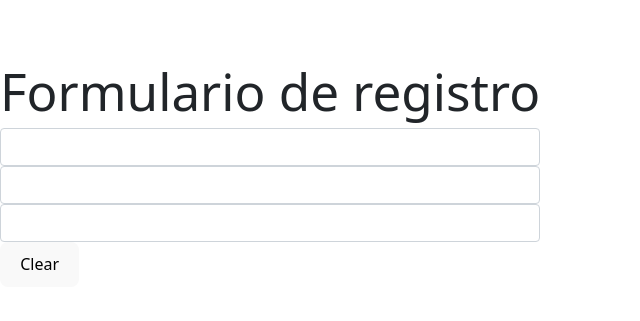
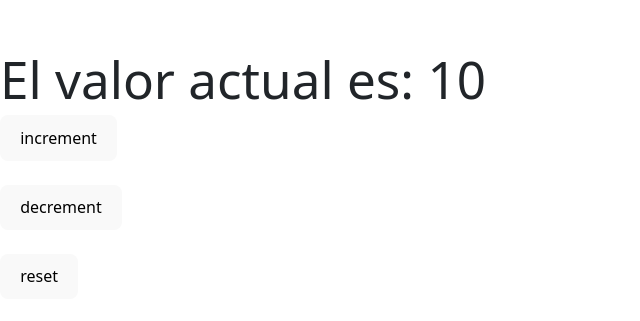
Before and after one commit to bryanpaul9696/react-katas, a React (Vite) app: page / in a window 1280 px wide. Shown: the part 225-546 px from the top of the page, without its empty margins (0-640 px from the left). Built offline with nearby package versions, Linux system fonts and the light colour scheme.

Commit message:
[BGD] Feature: First custom hook

```diff
--- /dev/null
+++ b/src/04-CustomHooks/CounterModule/ExampleCustomHookPage.tsx
@@ -0,0 +1,11 @@
+import {IncrementerComponent} from "./components/IncrementerComponent.tsx";
+
+
+export const ExampleCustomHookPage = () => {
+
+    return(
+        <>
+        <IncrementerComponent></IncrementerComponent>
+        </>
+    );
+}
--- /dev/null
+++ b/src/04-CustomHooks/CounterModule/Hooks/useCounterHook.ts
@@ -0,0 +1,28 @@
+import {useState} from "react";
+
+
+export const useCounterHook = (value:number) => {
+
+    const [counter, setCounter] = useState(value);
+
+
+    const increment = () => {
+        setCounter(counter + 1);
+    }
+
+    const decrement = () => {
+        setCounter(counter - 1);
+    }
+
+    const reset = () => {
+        setCounter(0);
+    }
+
+    return {
+        counter,
+        increment,
+        decrement,
+        reset
+    }
+
+}
--- /dev/null
+++ b/src/04-CustomHooks/CounterModule/components/IncrementerComponent.tsx
@@ -0,0 +1,38 @@
+import {useCounterHook} from "../Hooks/useCounterHook.ts";
+
+export const IncrementerComponent = () => {
+    const {counter, increment, decrement, reset} = useCounterHook(10);
+
+
+    return (
+        <div>
+
+
+            <h1>El valor actual es: {counter} </h1>
+
+            <div>
+                <button onClick={increment}>
+                    increment
+                </button>
+            </div>
+
+            <br/>
+            <div>
+
+                <button onClick={decrement}>
+                    decrement
+                </button>
+
+            </div>
+
+            <br/>
+            <div>
+                <button onClick={reset}>
+                    reset
+                </button>
+
+            </div>
+
+        </div>
+    )   ;
+}
--- a/src/main.tsx
+++ b/src/main.tsx
@@ -1,12 +1,10 @@
 import React from 'react'
 import ReactDOM from 'react-dom/client'
-
 import './index.css'
-
-import {SimpleForm} from "./03-useEffects/SimpleForm.tsx";
+import {ExampleCustomHookPage} from "./04-CustomHooks/CounterModule/ExampleCustomHookPage.tsx";
 
 ReactDOM.createRoot(document.getElementById('root')!).render(
   <React.StrictMode>
-    <SimpleForm />
+    <ExampleCustomHookPage />
   </React.StrictMode>,
 )
```
